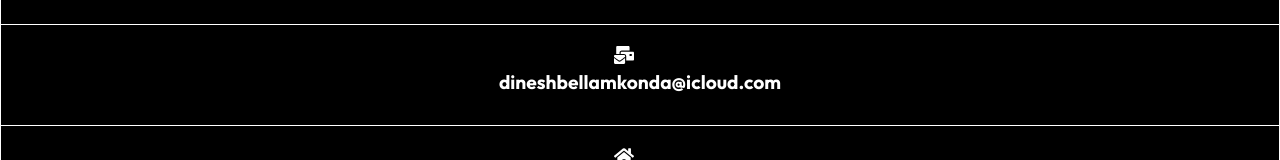
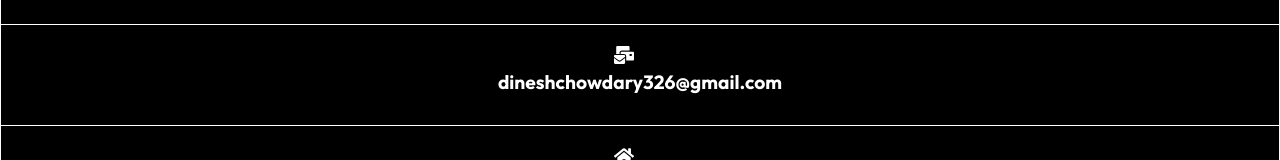
Before and after one commit to dineshbellamkonda12/React-portfolio, a React (Create React App) app: page /Contact in a window 1280 px wide. Shown: the part 857-1017 px from the top of the page. Built offline with nearby package versions, Linux system fonts and the light colour scheme.

Commit message:
Changed Email Address in Contact Page

```diff
--- a/src/components/Formc.js
+++ b/src/components/Formc.js
@@ -37,7 +37,7 @@ const Formc = () => {
               <h4>
                 <FaMailBulk size={20} style={{ color: '#fff', marginRight: '2rem', cursor: 'pointer' }} />
                 <div>
-                  <p style={{ cursor: 'pointer' }} >dineshbellamkonda@icloud.com</p>
+                  <p style={{ cursor: 'pointer' }} >dineshchowdary326@gmail.com</p>
                 </div>
               </h4>
             </th>
```
Also changed, not shown: src/assets/weatherapp.png.
